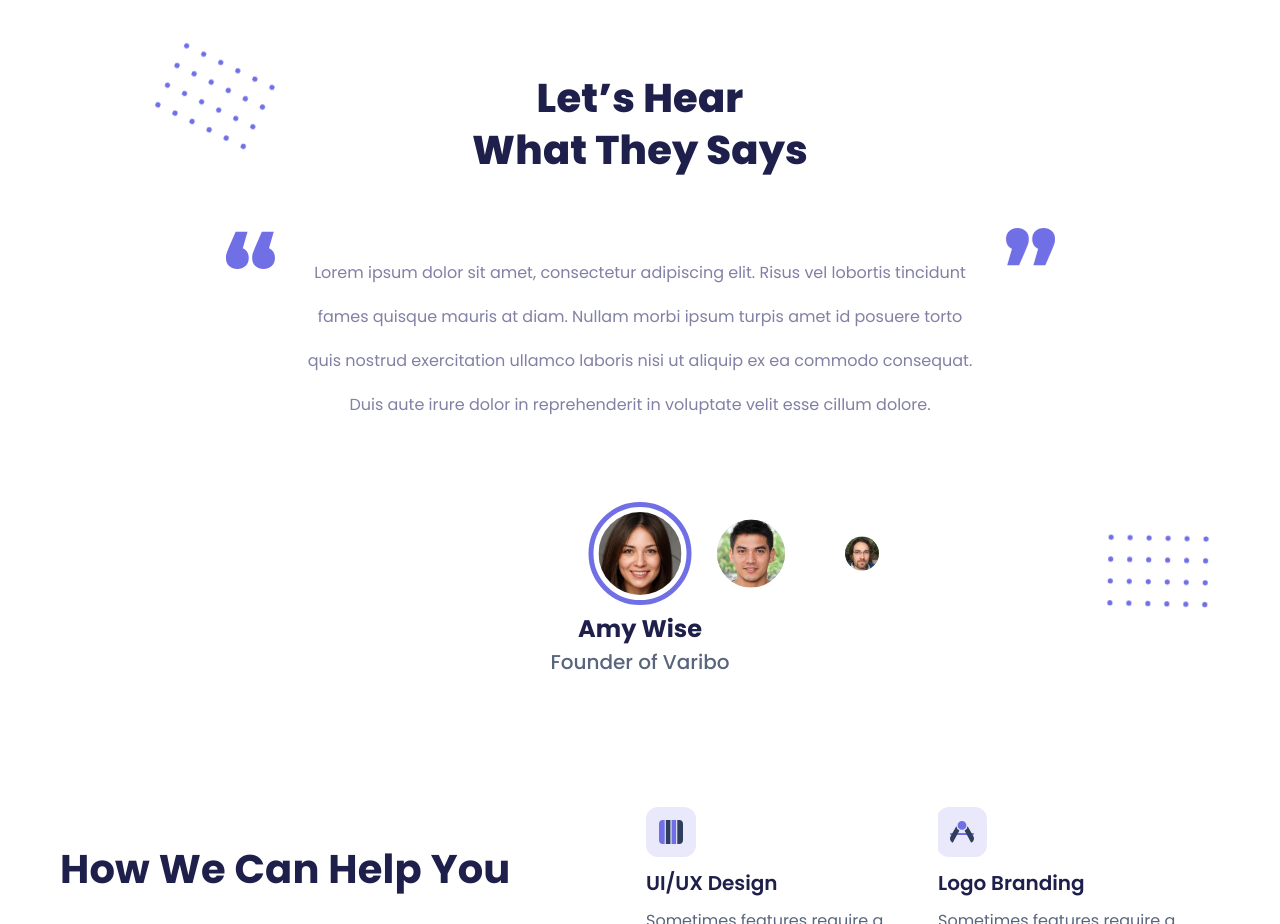
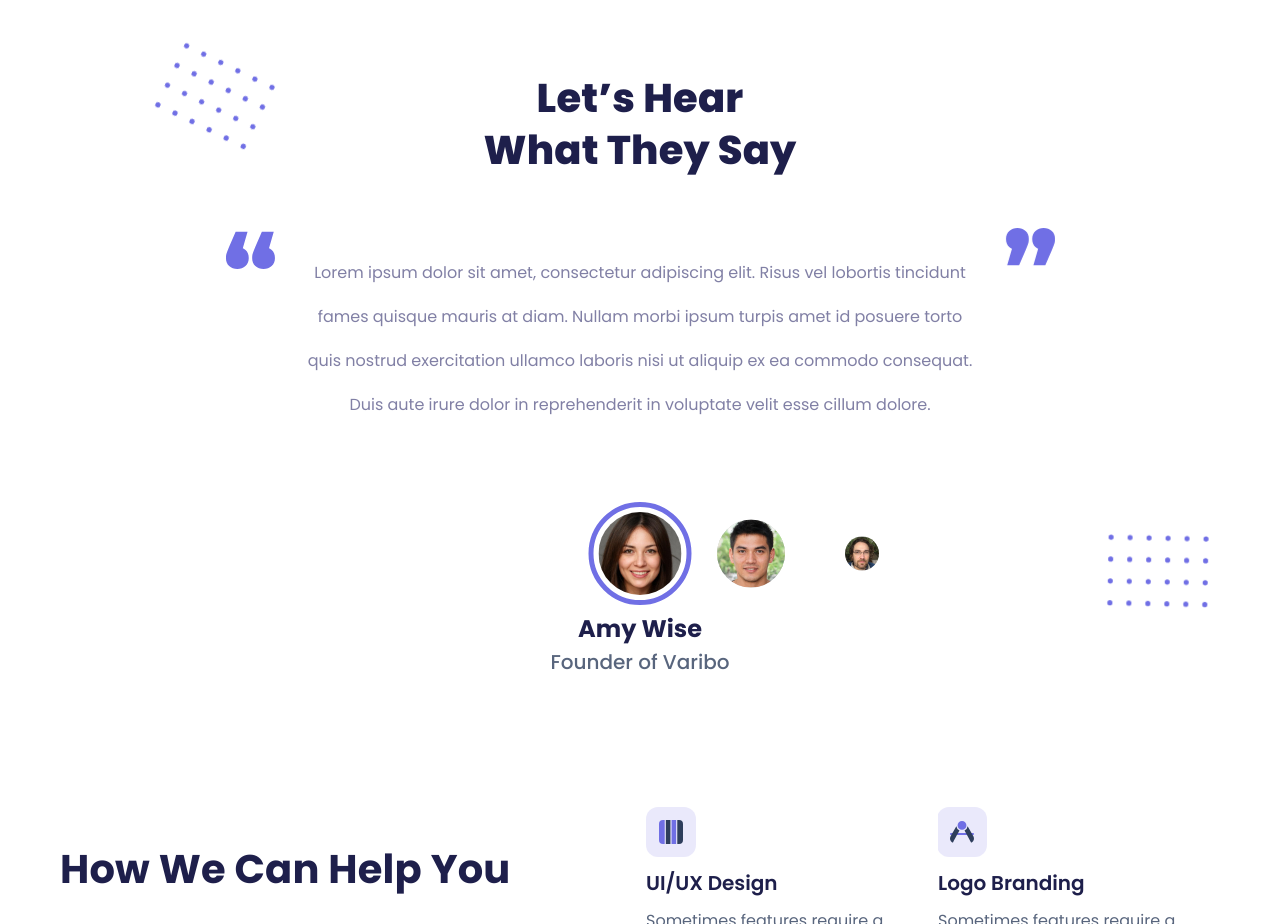
Before and after one commit to vtnu-dev/power-agency, a plain HTML site: page index.html in a window 1280 px wide. Shown: the part 1900-2824 px from the top of the page. Drawn offline with Linux system fonts and the light colour scheme.

Commit message:
correction of errors in the text

```diff
--- a/index.html
+++ b/index.html
@@ -137,7 +137,7 @@
    <div class="container">
       <div class="rewiews">
          <h2 class="rewiews__title title">
-            Let’s hear <p>What they says</p>
+            Let’s hear <p>What they say</p>
          </h2>
 
          <img src="./img/reviews-figure.svg" alt="" class="rewiews__figure rewiews__figure-left">
```
